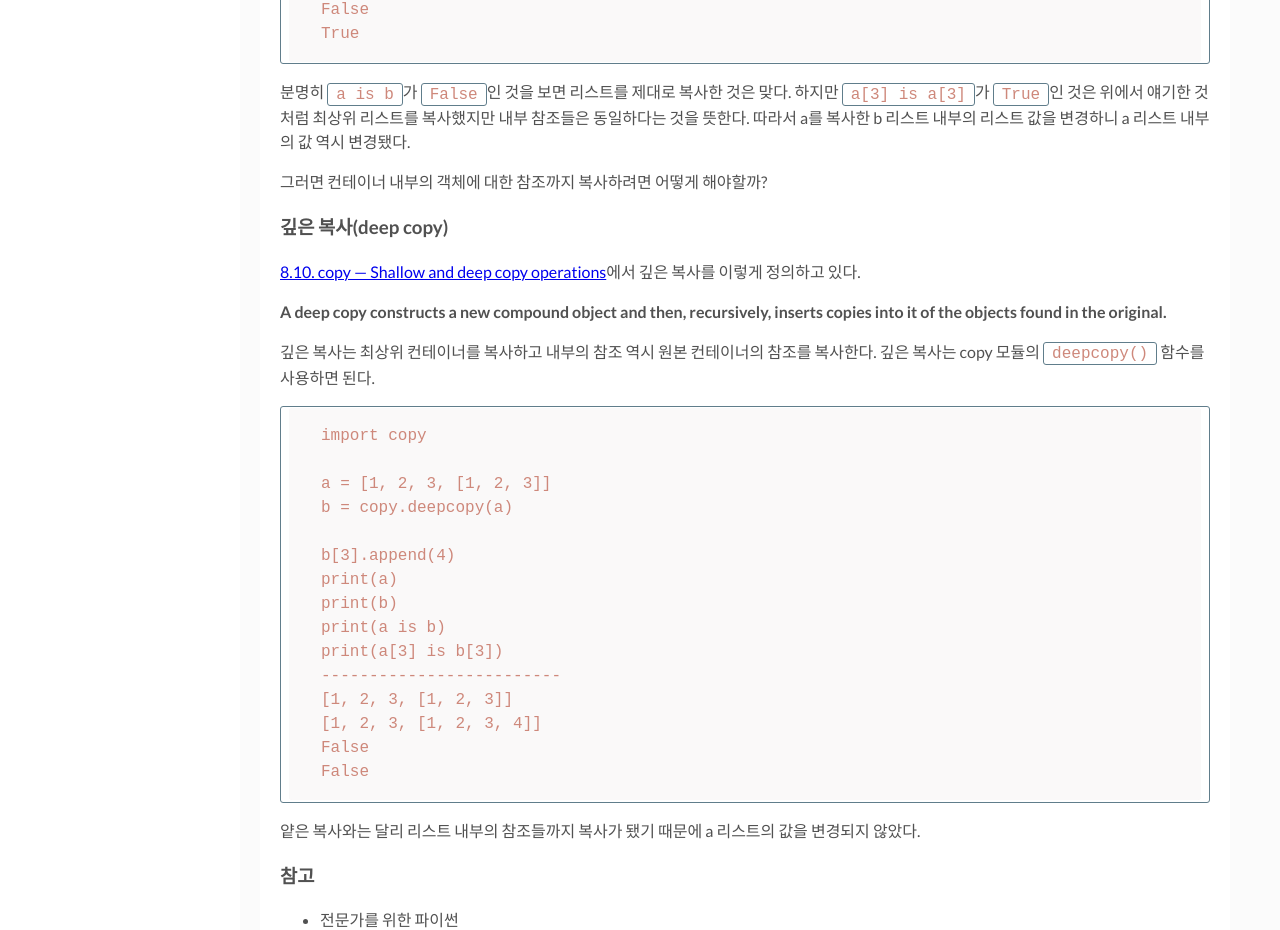
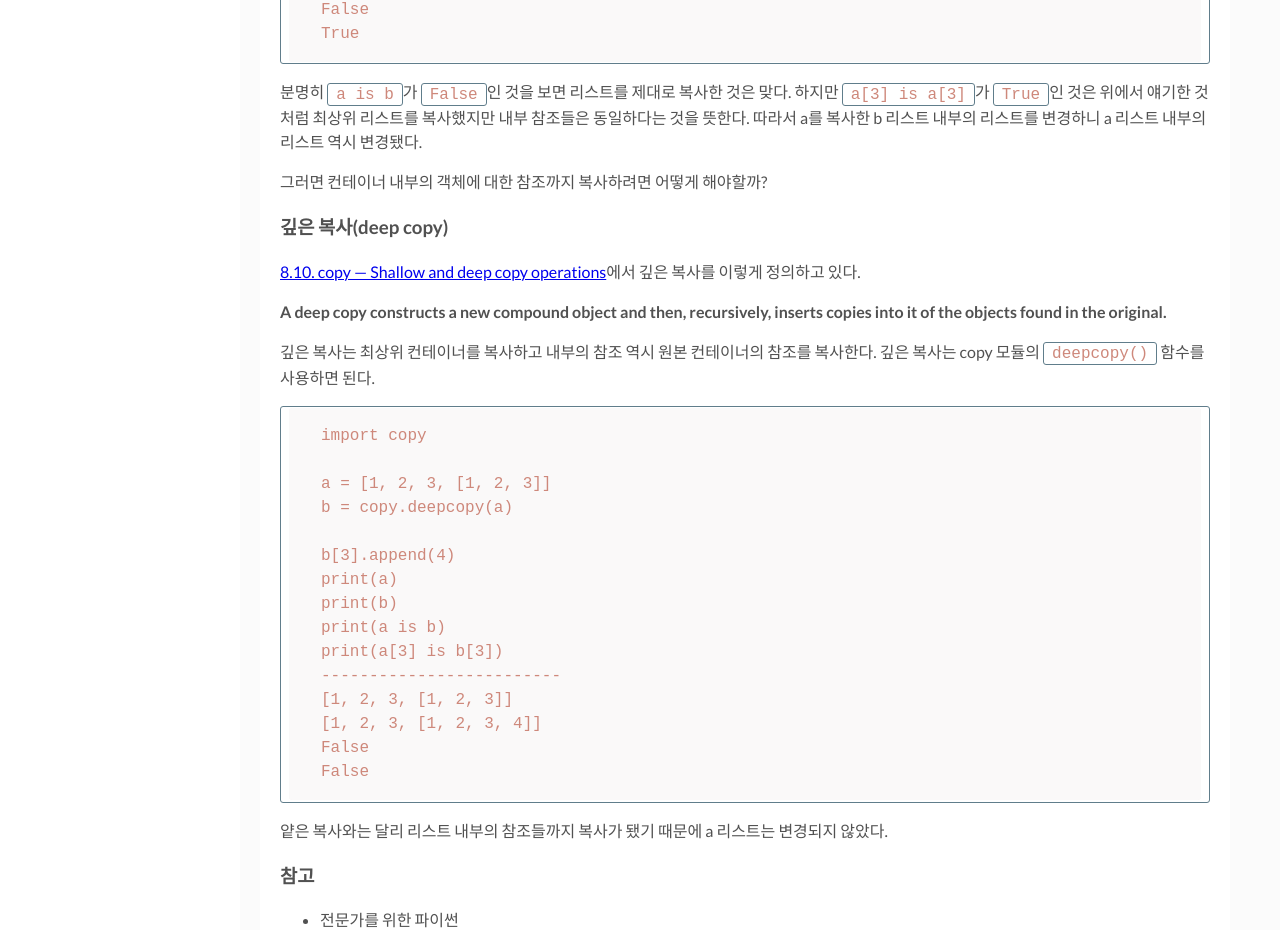
Before and after one commit to lioliolio/lioliolio.github.io, a Jekyll site: the page built from _posts/2018-05-27-swallow-copy-and-deep-copy-in-python.md, in a window 1280 px wide and 1400 px high, scrolled down 1577 px. Shown: the part 273-1203 px from the top of the window. Built offline with Jekyll 4.4.1, drawn with Linux system fonts in a browser that asks for light colours; comment, search, counter and statistics services are not loaded; some of the changed text lies outside the part shown.

Commit message:
내용 수정

````diff
--- a/_posts/2018-05-27-swallow-copy-and-deep-copy-in-python.md
+++ b/_posts/2018-05-27-swallow-copy-and-deep-copy-in-python.md
@@ -14,7 +14,7 @@ print(a)
 [1, 2, 3, 4]
 ```
 
-`b = a`는 리스트를 카피하는 것이 아니다. a가 가르키는 리스트 객체에 b라는 이름을 하나 더 붙여주는것 뿐이다.
+`b = a`는 리스트를 카피하는 것이 아니다. a가 가리키는 리스트 객체에 b라는 이름을 하나 더 붙여주는것 뿐이다.
 
 그러면 리스트를 복사하기 위해서는 어떤 방법을 써야할까?
 
@@ -77,7 +77,7 @@ False
 True
 ```
 
-분명히 `a is b`가 `False`인 것을 보면 리스트를 제대로 복사한 것은 맞다. 하지만 `a[3] is a[3]`가 `True`인 것은 위에서 얘기한 것처럼 최상위 리스트를 복사했지만 내부 참조들은 동일하다는 것을 뜻한다. 따라서 a를 복사한 b 리스트 내부의 리스트 값을 변경하니 a 리스트 내부의 값 역시 변경됐다.
+분명히 `a is b`가 `False`인 것을 보면 리스트를 제대로 복사한 것은 맞다. 하지만 `a[3] is a[3]`가 `True`인 것은 위에서 얘기한 것처럼 최상위 리스트를 복사했지만 내부 참조들은 동일하다는 것을 뜻한다. 따라서 a를 복사한 b 리스트 내부의 리스트를 변경하니 a 리스트 내부의 리스트 역시 변경됐다.
 
 그러면 컨테이너 내부의 객체에 대한 참조까지 복사하려면 어떻게 해야할까?
 
@@ -106,7 +106,7 @@ False
 False
 ```
 
-얕은 복사와는 달리 리스트 내부의 참조들까지 복사가 됐기 때문에 a 리스트의 값을 변경되지 않았다.
+얕은 복사와는 달리 리스트 내부의 참조들까지 복사가 됐기 때문에 a 리스트는 변경되지 않았다.
 ### 참고
 - 전문가를 위한 파이썬
 - [8.10. copy — Shallow and deep copy operations](https://docs.python.org/3.6/library/copy.html)
````
